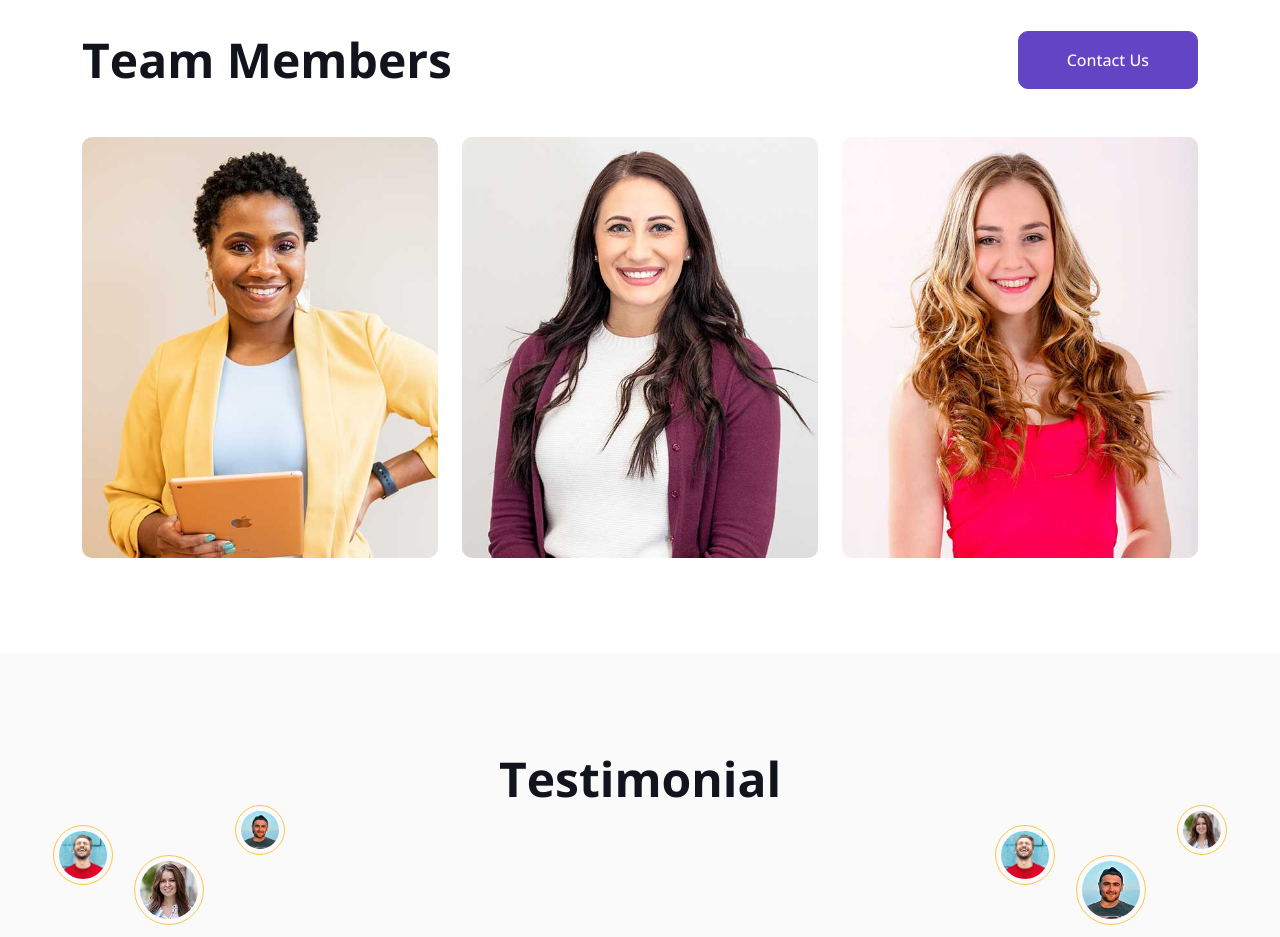
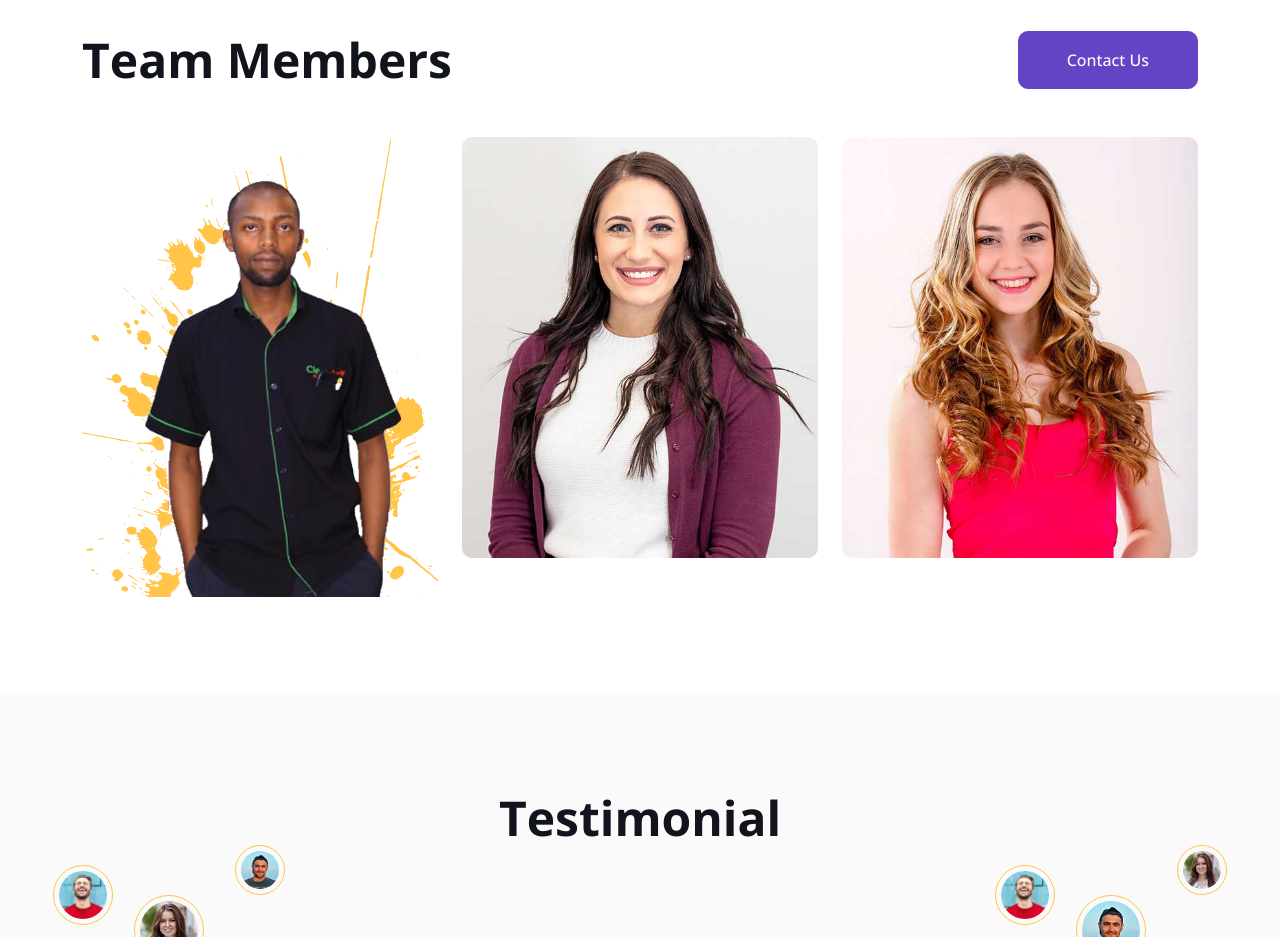
Before and after one commit to PpaulKariuki/PPaulKariukii.github.io, a plain HTML site: page index.html in a window 1280 px wide. Shown: the part 4060-4997 px from the top of the page. Drawn offline with nearby package versions, Linux system fonts and the light colour scheme; a script that the page names is missing.

Commit message:
Update index.html

```diff
--- a/index.html
+++ b/index.html
@@ -464,7 +464,7 @@
             <div class="row g-4">
                 <div class="col-lg-4 col-md-6 wow fadeInUp" data-wow-delay="0.1s">
                     <div class="team-item position-relative">
-                        <img class="img-fluid rounded" src="img/team-1.jpg" alt="">
+                        <img class="img-fluid rounded" src="img/profile2.png" alt="">
                         <div class="team-text bg-white rounded-end p-4">
                             <div>
                                 <h5>Full Name</h5>
```
